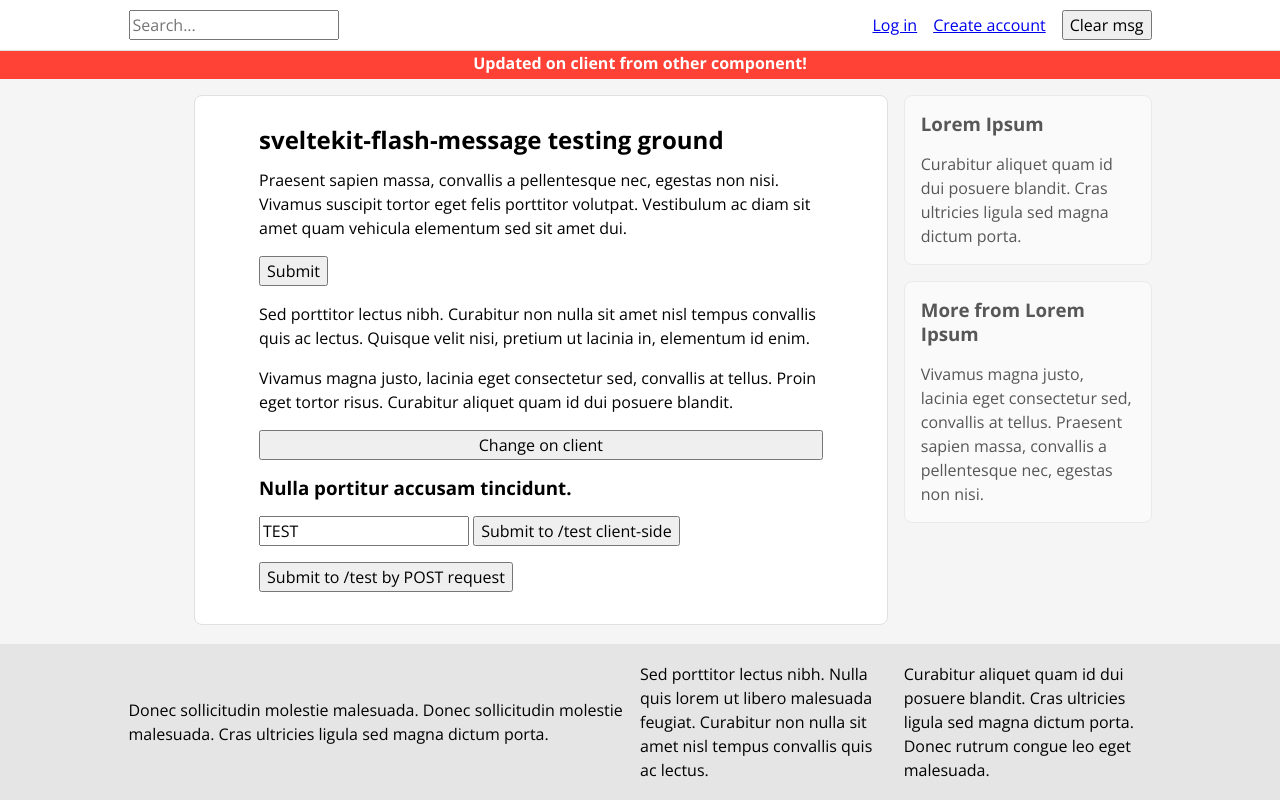
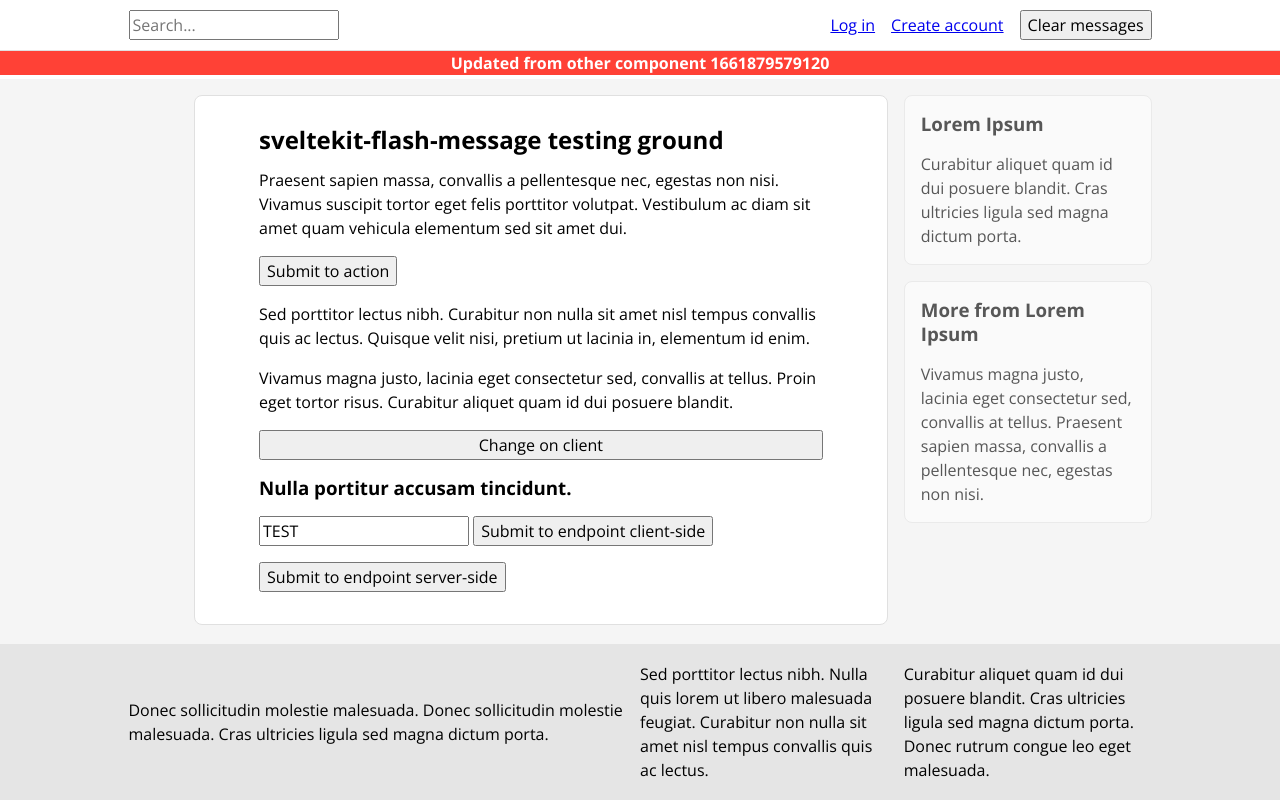
Before and after one commit to ciscoheat/sveltekit-flash-message, a SvelteKit app: page / in a window 1280 px wide. Both pictures are taken after a click on the button "Change on client". Built offline with nearby package versions, Linux system fonts and the light colour scheme.

Commit message:
Tests passing with new class-based solution.

```diff
--- a/package.json
+++ b/package.json
@@ -1,9 +1,10 @@
 {
 	"name": "sveltekit-flash-message",
-	"version": "0.6.1",
+	"version": "0.6.2",
 	"scripts": {
 		"dev": "vite dev",
 		"build": "svelte-kit sync && svelte-package",
+		"preview": "vite build && vite preview",
 		"test": "playwright test",
 		"check": "svelte-kit sync && svelte-check --tsconfig ./tsconfig.json",
 		"check:watch": "svelte-kit sync && svelte-check --tsconfig ./tsconfig.json --watch",
--- a/playwright.config.ts
+++ b/playwright.config.ts
@@ -2,8 +2,8 @@ import type { PlaywrightTestConfig } from '@playwright/test';
 
 const config: PlaywrightTestConfig = {
 	webServer: {
-		command: 'pnpm build && pnpm dev',
-		port: 5173
+		command: 'pnpm preview',
+		port: 4173
 	}
 };
 
--- a/src/lib/client.ts
+++ b/src/lib/client.ts
@@ -1,8 +1,12 @@
 import { setContext, getContext, hasContext } from 'svelte'
-import { type Writable, writable } from 'svelte/store'
+import { type Writable, writable, type Readable } from 'svelte/store'
 import { get } from 'svelte/store'
-import { page } from '$app/stores'
-//import { browser } from '$app/environment'
+import type { Page } from '@sveltejs/kit'
+
+/**
+ * Shim for: import { browser } from '$app/environment'
+ */
+const browser = !import.meta.env.SSR
 
 const d = console.debug
 
@@ -22,44 +26,19 @@ const parseCookie = (str : string) => {
     }, output)
 }
 
-function flashStore<T>(checkValue? : ((value : unknown) => T | null)) {
-  let storeExists : boolean
-  try {
-    storeExists = hasContext(cookieName)
-  } catch(e) {
-    throw new Error('flashStore can only be called at component initalization.')
-  }
+function flashCookie(cookieString? : string | null) : unknown {
+  if(!cookieString && browser) cookieString = document.cookie
 
-  if(!storeExists) {
-    let storeValue = getFlashMessage()
-    if(checkValue) storeValue = checkValue(storeValue)
+  if(!cookieString || !cookieString.includes(cookieName + '=')) return null
 
-    return setContext(cookieName, writable<T>(storeValue as T | undefined))
-
-  } else if(checkValue) {
-    throw new Error('flashStore has already been initialized. Remove the checkValue function from the last call to flashStore.')
-  } else {
-    return getContext(cookieName) as Writable<T>
-  }
-}
-
-function flashCookie() : unknown {
-  // shim for:
-  // import { browser } from '$app/environment'
-  if(!import.meta.env.SSR) {
-    if(!document.cookie.includes(cookieName + '=')) return null
-
-    const cookies = parseCookie(document.cookie)
+  const cookies = parseCookie(cookieString)
   if(cookies[cookieName]) {
     try {
-        //d('[getFlash] Found cookie on client!')
-        //d(cookies[cookieName])
       return JSON.parse(cookies[cookieName])
     } catch(e) {
       // Ignore value if parsing failed
     } finally {
-        document.cookie = cookieName + `=; Max-Age=0; Path=${path};`
-      }
+      if(browser) document.cookie = cookieName + `=; Max-Age=0; Path=${path};`
     }
   }
   return null
@@ -67,21 +46,55 @@ function flashCookie() : unknown {
 
 /////////////////////////////////////////////////////////////////////
 
-export function getFlashMessage<T>() {
-  return (flashCookie() || get(page).data.flash) as T | undefined
+export class Flash {
+  readonly message : Writable<App.PageData['flash']>
+  //private _message : App.PageData['flash']
+
+  private readonly checkValue : ((value : unknown) => App.PageData['flash'] | undefined) | undefined
+
+  constructor(page : Readable<Page>, checkValue? : ((value : unknown) => App.PageData['flash'] | undefined)) {
+    this.checkValue = checkValue
+
+    {
+      // Use a Svelte Context as a static var, to make it accessible only per request.
+      let storeExists : boolean
+      try {
+        // Only try/catch hasContext, so actual errors can be thrown.
+        storeExists = hasContext(cookieName)
+      } catch(e) {
+        throw new Error('The Flash class can only be instantiated at component initalization.')
       }
 
-export function getFlashStore<T>(checkValue? : ((value : unknown) => T | null)) : Writable<T> {
-    return flashStore<T>(checkValue)
+      if(!storeExists) {
+        // Get current message from page
+        const pageMessage = get(page).data.flash
+        const checkedMessage = this.checkValue ? this.checkValue(pageMessage) : pageMessage
+        this.message = setContext(cookieName, writable(checkedMessage))
       }
 
-export function addFlashMessage<T>(prevMessage : T) {
-  const message = getFlashMessage<T>()
-  if(message === undefined)
+      this.message = getContext(cookieName)
+    }
+  }
+
+  private messageFrom(response : Response) {
+    const currentMessage = flashCookie(response.headers.get('set-cookie'))
+    return (this.checkValue ? this.checkValue(currentMessage) : currentMessage) as App.PageData['flash'] | undefined
+  }
+
+  setFrom(response : Response) {
+    this.message.set(this.messageFrom(response))
+  }
+
+  updateFrom(response : Response) {
+    const newMessage = this.messageFrom(response)
+
+    this.message.update(prevMessage => {
+      if(newMessage === undefined)
         return prevMessage
       else if(Array.isArray(prevMessage))
-    return prevMessage.concat(message)
-  else {
-    return message
+        return prevMessage.concat(newMessage)
+      else
+        return newMessage
+    })
   }
 }
--- a/src/lib/server.ts
+++ b/src/lib/server.ts
@@ -3,12 +3,12 @@ import { parse } from 'cookie'
 
 const d = console.debug
 
-type Message = App.PageData['flash']
 const cookieName = 'flash'
 const path = '/'
+const time = 120
 
-const cookieHeader = (data : Message) => ({
-  'set-cookie': cookieName + '=' + encodeURIComponent(JSON.stringify(data)) + `; Max-Age=120; Path=${path};`
+const cookieHeader = (data : App.PageData['flash']) => ({
+  'set-cookie': cookieName + '=' + encodeURIComponent(JSON.stringify(data)) + `; Max-Age=${time}; Path=${path};`
 })
 
 /////////////////////////////////////////////////////////////////////
@@ -44,9 +44,8 @@ export function loadFlash(event : ServerLoadEvent) {
     //d('setting flash message: ' + data)
   }
 
-
   return {
-    [cookieName]: data as Message | undefined
+    [cookieName]: data as App.PageData['flash'] | undefined
   }
 }
 
@@ -54,7 +53,7 @@ export const load = loadFlash
 
 /////////////////////////////////////////////////////////////////////
 
-export function flashMessage(data : Message, redirect : string | URL | RequestEvent, event? : RequestEvent) {
+export function flashMessage(data : App.PageData['flash'], redirect : string | URL | RequestEvent, event? : RequestEvent) {
   let location : string
 
   if(typeof redirect === 'string' || !('url' in redirect)) {
@@ -71,7 +70,7 @@ export function flashMessage(data : Message, redirect : string | URL | RequestEv
   return { location }
 }
 
-export function flashResponse(data : Message, redirect : string | URL, headers : Headers | Record<string, string> = {}, status = 303, statusText? : string) {
+export function flashResponse(data : App.PageData['flash'], redirect : string | URL, headers : Headers | Record<string, string> = {}, status = 303, statusText? : string) {
   const baseHeader = cookieHeader(data) as Record<string, string>
   baseHeader.location = typeof redirect === 'string' ? redirect : redirect.toString()
 
--- a/src/routes/+layout.svelte
+++ b/src/routes/+layout.svelte
@@ -1,11 +1,12 @@
 <script lang=ts>
   import './root.scss'
-  import { getFlashStore } from "$lib/client.js";
+  import { Flash } from "$lib/client.js"
+  import { page } from '$app/stores'
 
-  const message = getFlashStore<App.PageData['flash']>(v => {
+  const message = new Flash(page, v => {
     if(!v || typeof v !== 'object') return undefined
     return v as App.PageData['flash']
-  })
+  }).message
 
   function clear() {
     $message = undefined
@@ -20,15 +21,17 @@
     <div class="right">
       <a href="/">Log in</a>
       <a href="/">Create account</a>
-      <button id="clear" on:click={clear}>Clear msg</button>
+      <button id="clear" on:click={clear}>Clear messages</button>
     </div>
   </header>
-  {#if $message}
-    {#each $message as msg}
-      {@const bg = msg.status == 'ok' ? '#3D9970' : '#FF4136'}
-      <div style:background-color={bg} class="flash">{msg.text}</div>
-    {/each}
-  {/if}
+  <div id="messages">
+    {#if $message}
+      {#each $message as msg}
+        {@const bg = msg.status == 'ok' ? '#3D9970' : '#FF4136'}
+        <div data-status={msg.status} style:background-color={bg} class="flash">{msg.text}</div>
+      {/each}
+    {/if}
+  </div>
   <main>
     <slot></slot>
   </main>
--- a/src/routes/+page.svelte
+++ b/src/routes/+page.svelte
@@ -1,24 +1,28 @@
 <script lang="ts">
-  import { getFlashStore, addFlashMessage } from "$lib/client.js"
+  import { Flash } from "$lib/client.js"
+  import { page } from '$app/stores'
 
-  const message = getFlashStore<App.PageData['flash']>()
+  const flash = new Flash(page, v => {
+    if(!v || typeof v !== 'object') return undefined
+    return v as App.PageData['flash']
+  })
 
   function change() {
-    const msg = {status: 'error' as const, text: 'Updated on client from other component!'}
-    message.update(m => m ? [...m, msg] : [msg])
+    const msg = {status: 'error' as const, text: 'Updated from other component ' + Date.now()}
+    flash.message.update(m => m ? [...m, msg] : [msg])
   }
 
   async function submitForm(e : SubmitEvent) {
     const form = e.target as HTMLFormElement
     const body = new FormData(e.target as HTMLFormElement)
 
-    await fetch(form.action, {
+    const response = await fetch(form.action, {
       method: 'POST',
       body
     })
 
-    console.log('POST completed.')
-    message.update(m => addFlashMessage(m))
+    //debugger
+    flash.updateFrom(response)
   }
 </script>
 
@@ -32,7 +36,7 @@
   <h1>sveltekit-flash-message testing ground</h1>
   <p>Praesent sapien massa, convallis a pellentesque nec, egestas non nisi. Vivamus suscipit tortor eget felis porttitor volutpat. Vestibulum ac diam sit amet quam vehicula elementum sed sit amet dui.</p>
   <form method="POST" id="">
-    <button id="action-post">Submit</button>
+    <button id="action-post">Submit to action</button>
   </form>
   <p>Sed porttitor lectus nibh. Curabitur non nulla sit amet nisl tempus convallis quis ac lectus. Quisque velit nisi, pretium ut lacinia in, elementum id enim.</p>
   <p>Vivamus magna justo, lacinia eget consectetur sed, convallis at tellus. Proin eget tortor risus. Curabitur aliquet quam id dui posuere blandit.</p>
@@ -40,11 +44,11 @@
   <h3>Nulla portitur accusam tincidunt.</h3>
   <form method="POST" action="/test" on:submit|preventDefault={submitForm}>
     <input type="text" name="test" value="TEST">
-    <button id="endpoint-client">Submit to /test client-side</button>
+    <button id="endpoint-client">Submit to endpoint client-side</button>
   </form>
 
   <form method="POST" action="/test">
-    <button id="endpoint-server">Submit to /test by POST request</button>
+    <button id="endpoint-server">Submit to endpoint server-side</button>
   </form>
 </article>
 
```
Also changed, not shown: tests/test.ts (+73 -0 lines). Lines whose indentation alone changed are shown as unchanged.
